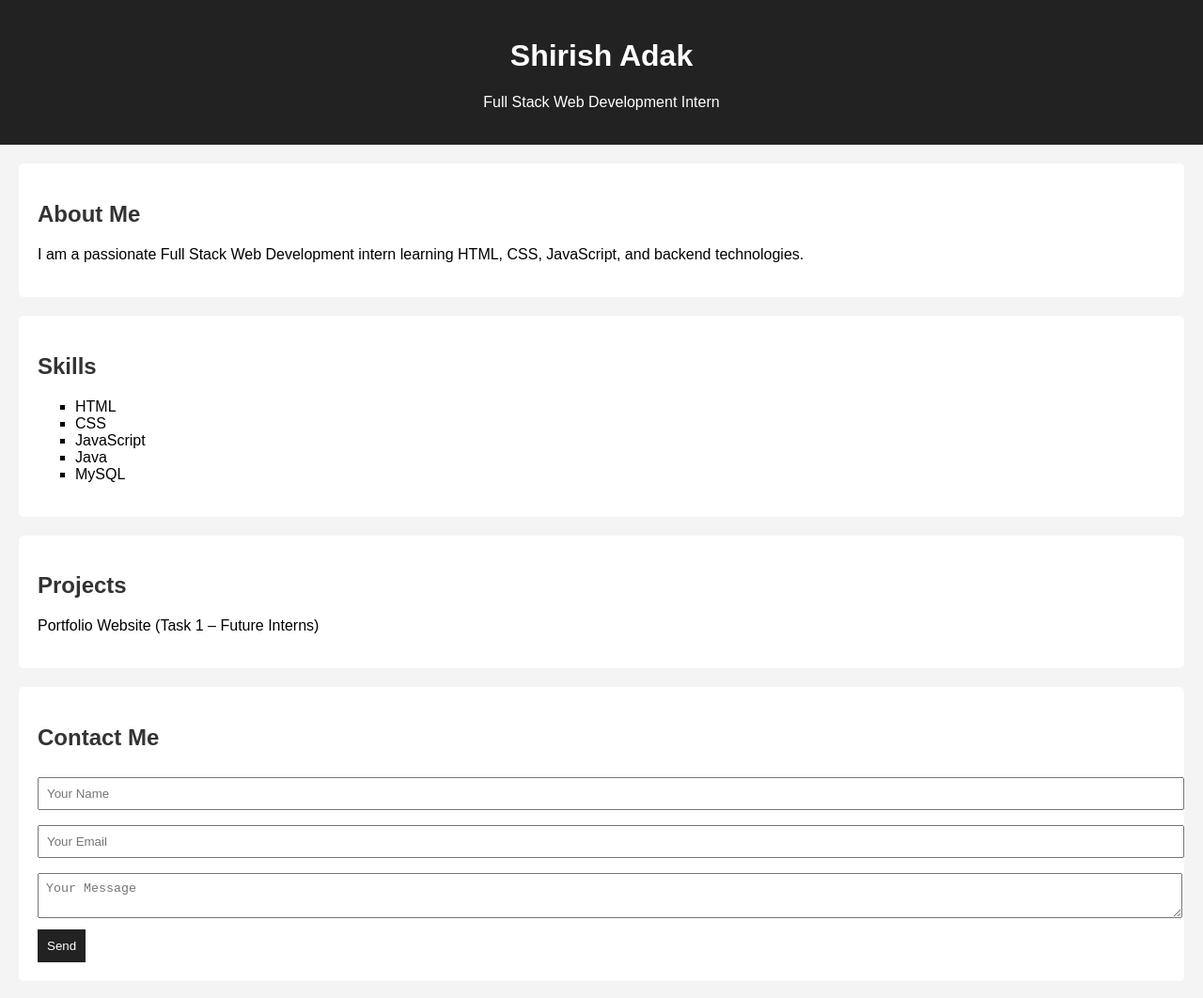
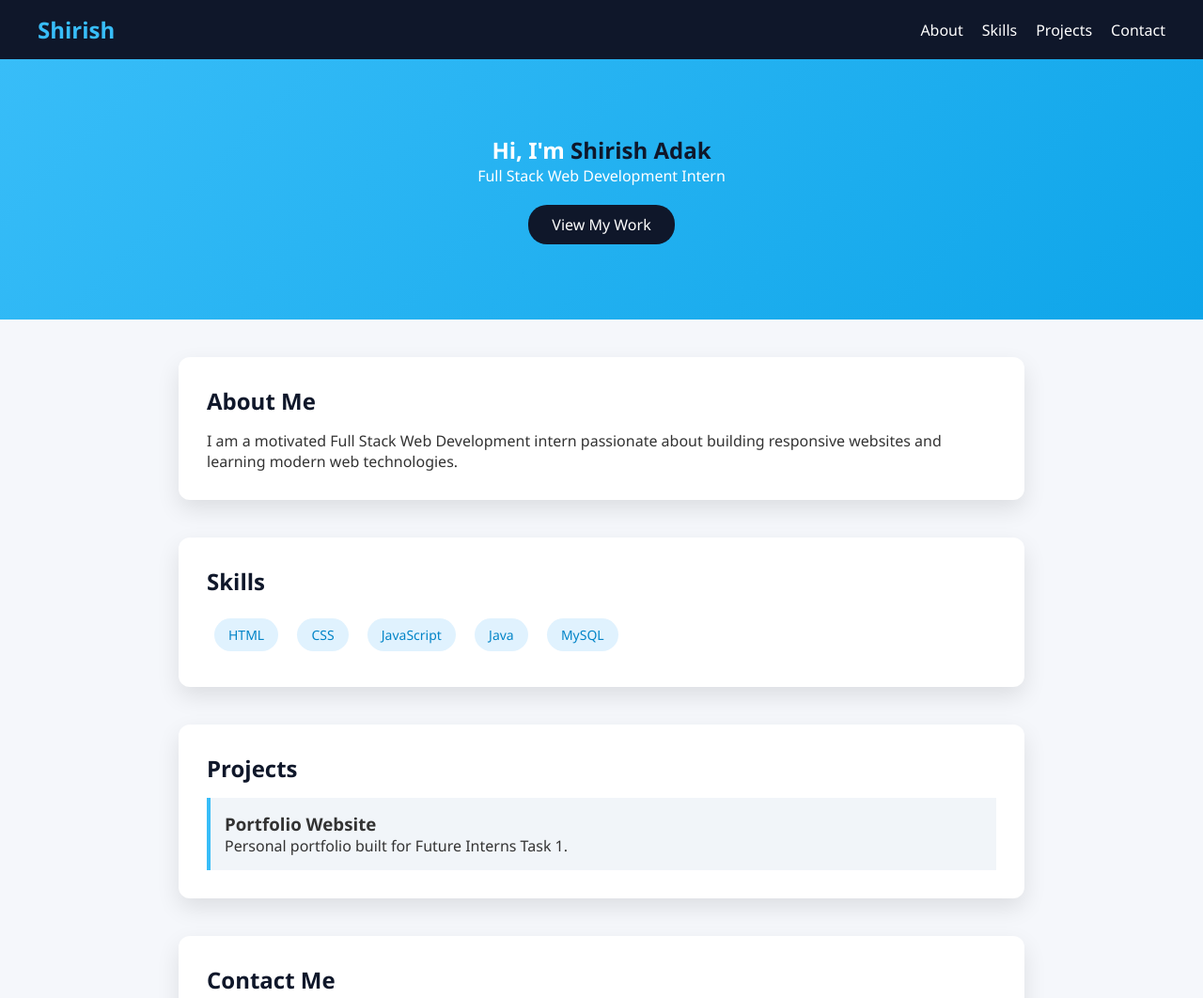
Before and after one commit to Shirish456/FUTURE_FS_01, a plain HTML site: page index.html in a window 1280 px wide. Shown: the top 1062 px of the page at 94% size. Drawn offline with Linux system fonts and the light colour scheme.

Commit message:
Improved UI and modern design for portfolio

```diff
--- a/index.html
+++ b/index.html
@@ -2,47 +2,68 @@
 <html lang="en">
 <head>
     <meta charset="UTF-8">
-    <title>My Portfolio</title>
+    <meta name="viewport" content="width=device-width, initial-scale=1.0">
+    <title>Shirish Adak | Portfolio</title>
     <link rel="stylesheet" href="style.css">
 </head>
 <body>
 
-    <header>
-        <h1>Shirish Adak</h1>
+    <!-- Navbar -->
+    <nav>
+        <h2 class="logo">Shirish</h2>
+        <ul>
+            <li><a href="#about">About</a></li>
+            <li><a href="#skills">Skills</a></li>
+            <li><a href="#projects">Projects</a></li>
+            <li><a href="#contact">Contact</a></li>
+        </ul>
+    </nav>
+
+    <!-- Hero Section -->
+    <section class="hero">
+        <h1>Hi, I'm <span>Shirish Adak</span></h1>
         <p>Full Stack Web Development Intern</p>
-    </header>
+        <a href="#projects" class="btn">View My Work</a>
+    </section>
 
-    <section id="about">
+    <!-- About -->
+    <section id="about" class="card">
         <h2>About Me</h2>
         <p>
-            I am a passionate Full Stack Web Development intern learning
-            HTML, CSS, JavaScript, and backend technologies.
+            I am a motivated Full Stack Web Development intern passionate about
+            building responsive websites and learning modern web technologies.
         </p>
     </section>
 
-    <section id="skills">
+    <!-- Skills -->
+    <section id="skills" class="card">
         <h2>Skills</h2>
-        <ul>
-            <li>HTML</li>
-            <li>CSS</li>
-            <li>JavaScript</li>
-            <li>Java</li>
-            <li>MySQL</li>
-        </ul>
+        <div class="skills">
+            <span>HTML</span>
+            <span>CSS</span>
+            <span>JavaScript</span>
+            <span>Java</span>
+            <span>MySQL</span>
+        </div>
     </section>
 
-    <section id="projects">
+    <!-- Projects -->
+    <section id="projects" class="card">
         <h2>Projects</h2>
-        <p>Portfolio Website (Task 1 – Future Interns)</p>
+        <div class="project-box">
+            <h3>Portfolio Website</h3>
+            <p>Personal portfolio built for Future Interns Task 1.</p>
+        </div>
     </section>
 
-    <section id="contact">
+    <!-- Contact -->
+    <section id="contact" class="card">
         <h2>Contact Me</h2>
         <form>
             <input type="text" placeholder="Your Name" required>
             <input type="email" placeholder="Your Email" required>
             <textarea placeholder="Your Message"></textarea>
-            <button type="submit">Send</button>
+            <button type="submit">Send Message</button>
         </form>
     </section>
 
@@ -50,6 +71,4 @@
         <p>© 2026 Shirish Adak</p>
     </footer>
 
-    <script src="script.js"></script>
-</body>
-</html>
+    <script src="script.j
--- a/script.js
+++ b/script.js
@@ -1,3 +1,4 @@
-document.querySelector("form").addEventListener("submit", function () {
-    alert("Message sent successfully!");
+document.querySelector("form").addEventListener("submit", function (e) {
+    e.preventDefault();
+    alert("Thanks for contacting me! 😊");
 });
--- a/style.css
+++ b/style.css
@@ -1,47 +1,124 @@
-body {
-    font-family: Arial, sans-serif;
+* {
     margin: 0;
     padding: 0;
-    background-color: #f4f4f4;
+    box-sizing: border-box;
+    font-family: 'Segoe UI', sans-serif;
 }
 
-header {
-    background-color: #222;
-    color: white;
-    text-align: center;
-    padding: 20px;
-}
-
-section {
-    background: white;
-    margin: 20px;
-    padding: 20px;
-    border-radius: 5px;
-}
-
-h2 {
+body {
+    background: #f5f7fb;
     color: #333;
 }
 
-ul {
-    list-style-type: square;
+/* Navbar */
+nav {
+    display: flex;
+    justify-content: space-between;
+    align-items: center;
+    padding: 15px 40px;
+    background: #0f172a;
+    color: white;
+    position: sticky;
+    top: 0;
 }
 
+nav ul {
+    display: flex;
+    list-style: none;
+}
+
+nav ul li {
+    margin-left: 20px;
+}
+
+nav ul li a {
+    color: white;
+    text-decoration: none;
+    font-weight: 500;
+}
+
+.logo {
+    color: #38bdf8;
+}
+
+/* Hero */
+.hero {
+    text-align: center;
+    padding: 80px 20px;
+    background: linear-gradient(135deg, #38bdf8, #0ea5e9);
+    color: white;
+}
+
+.hero h1 span {
+    color: #0f172a;
+}
+
+.btn {
+    display: inline-block;
+    margin-top: 20px;
+    padding: 10px 25px;
+    background: #0f172a;
+    color: white;
+    text-decoration: none;
+    border-radius: 20px;
+}
+
+/* Cards */
+.card {
+    background: white;
+    max-width: 900px;
+    margin: 40px auto;
+    padding: 30px;
+    border-radius: 12px;
+    box-shadow: 0 10px 25px rgba(0,0,0,0.1);
+}
+
+.card h2 {
+    margin-bottom: 15px;
+    color: #0f172a;
+}
+
+/* Skills */
+.skills span {
+    display: inline-block;
+    background: #e0f2fe;
+    color: #0284c7;
+    padding: 8px 15px;
+    margin: 8px;
+    border-radius: 20px;
+    font-size: 14px;
+}
+
+/* Projects */
+.project-box {
+    padding: 15px;
+    background: #f1f5f9;
+    border-left: 4px solid #38bdf8;
+}
+
+/* Contact */
 form input, form textarea {
     width: 100%;
-    margin: 8px 0;
-    padding: 8px;
+    margin: 10px 0;
+    padding: 12px;
+    border-radius: 8px;
+    border: 1px solid #ccc;
 }
 
 button {
-    background-color: #222;
+    width: 100%;
+    background: #0ea5e9;
     color: white;
-    padding: 10px;
     border: none;
+    padding: 12px;
+    border-radius: 8px;
+    font-size: 16px;
     cursor: pointer;
 }
 
+/* Footer */
 footer {
     text-align: center;
-    padding: 10px;
+    padding: 20px;
+    color: #555;
 }
```
